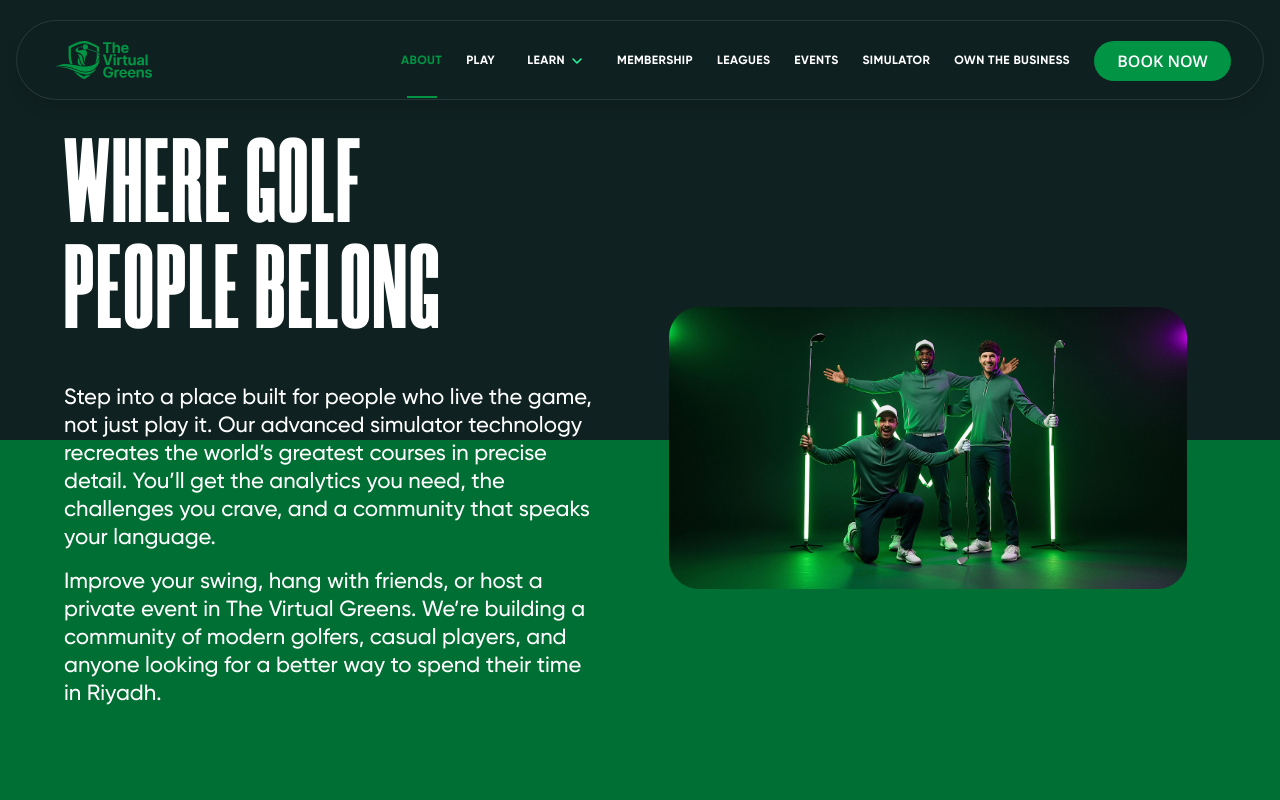
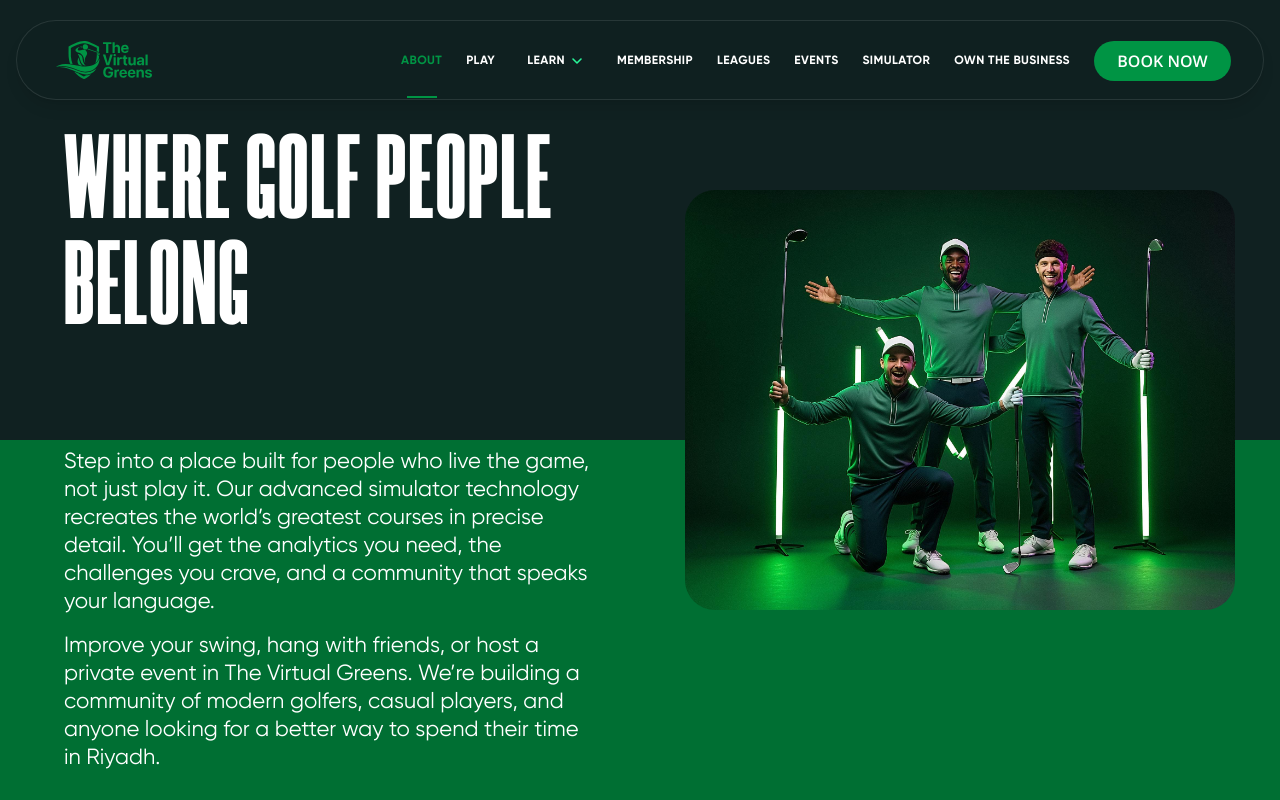
Before and after one commit to mohd-azaan/TVG, a React (Vite) app: page /about in a window 1280 px wide. Shown: the top 800 px of the page. Built offline with nearby package versions, Linux system fonts and the light colour scheme.

Commit message:
feat: Update Hero component with responsive layout and improved styling

```diff
--- a/src/screens/AboutPage/Sections/Hero.jsx
+++ b/src/screens/AboutPage/Sections/Hero.jsx
@@ -1,20 +1,91 @@
 import React from 'react';
-import { HeroSection as ReusableHeroSection } from '../../../layouts/HeroSection/HeroSection';
+import { Link } from 'react-router-dom';
 
 export const Hero = () => {
-    const title = <>WHERE GOLF <br /> PEOPLE BELONG</>;
+	const title = (
+		<>
+			WHERE GOLF PEOPLE <br />
+			BELONG
+		</>
+	);
+
 	const description = (
 		<>
-            <p>Step into a place built for people who live the game, not just play it. Our advanced simulator technology recreates the world’s greatest courses in precise detail. You’ll get the analytics you need, the challenges you crave, and a community that speaks your language.</p>
-            <p>Improve your swing, hang with friends, or host a private event in The Virtual Greens. We’re building a community of modern golfers, casual players, and anyone looking for a better way to spend their time in Riyadh.</p>
+			<p>
+				Step into a place built for people who live the game, not just play it.
+				Our advanced simulator technology recreates the world’s greatest courses
+				in precise detail. You’ll get the analytics you need, the challenges you
+				crave, and a community that speaks your language.
+			</p>
+			<p>
+				Improve your swing, hang with friends, or host a private event in The
+				Virtual Greens. We’re building a community of modern golfers, casual
+				players, and anyone looking for a better way to spend their time in
+				Riyadh.
+			</p>
 		</>
 	);
 
 	return (
-        <ReusableHeroSection
-            title={title}
-            description={description}
-            imageUrl="/freepik__background__81702-1.png"
+		<section className='relative w-full h-[100vh] bg-[#102121] text-white overflow-hidden'>
+			{/* Content wrapper */}
+			<div className='relative z-10 mx-auto max-w-[1440px] px-8 lg:px-16 h-full pt-20 lg:pt-24'>
+				{/* Title column (stays in flow) */}
+				<div className='w-full lg:w-[50%] lg:pr-12'>
+					<h1 className='font-morganite text-[clamp(80px,10vw,120px)] font-[900] uppercase leading-[0.88] tracking-[2.2px] mb-6 mt-6 lg:mt-10'>
+						{title}
+					</h1>
+				</div>
+
+				{/* Image: absolutely positioned on large screens so it doesn't affect title layout */}
+				<div className='lg:absolute lg:top-0 lg:right-0 lg:bottom-0 lg:w-1/2 hidden lg:flex justify-center items-center pointer-events-none'>
+					{/* cropped fixed-size wrapper */}
+					<div className='w-[90%] lg:w-[550px] lg:h-[420px] overflow-hidden rounded-[30px]'>
+						<img
+							src='/freepik__background__81702-1.png'
+							alt='Hero image'
+							className='w-full h-full object-cover pointer-events-auto'
+							fetchPriority='high'
+							decoding='async'
+							width='550'
+							height='503'
 						/>
+					</div>
+				</div>
+			</div>
+
+			{/* Green background */}
+			<div className='absolute bottom-0 left-0 w-full h-[45%] bg-[#006F33] z-0'></div>
+
+			{/* Description placed over the green area */}
+			<div className='absolute left-0 top-[50%] z-20 w-full flex justify-start'>
+				<div className='mx-auto px-8 lg:px-16 w-full max-w-[1440px]'>
+					<div className='w-full lg:w-[50%] lg:pr-12'>
+						<div
+							className='fon font-gilroy font-normal text-[18px] lg:text-[22px] leading-7 text-white space-y-4 max-w-[600px] py-8 lg:py-12'
+							style={{
+								fontFamily:
+									'Gilroy, system-ui, -apple-system, "Segoe UI", Roboto, "Helvetica Neue", Arial',
+							}}
+						>
+							{description}
+						</div>
+					</div>
+				</div>
+			</div>
+
+			{/* Decorative SVG bottom-right */}
+			<img
+				alt='decorative green waves'
+				src='/shape14-2.svg'
+				className='pointer-events-none absolute right-[-420px] bottom-[-220px] w-[1100px] opacity-95 lg:right-[-620px] lg:bottom-[-520px] lg:w-[1800px] mix-blend-screen z-0'
+				fetchPriority='high'
+				decoding='async'
+				width='1800'
+				height='800'
+			/>
+		</section>
 	);
 };
+
+export default Hero;
```
Also changed, not shown: 1 other file (tests, documents, lock files or other folders). Lines whose indentation alone changed are shown as unchanged.
